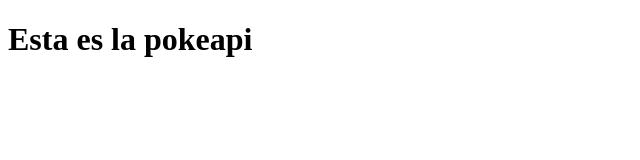
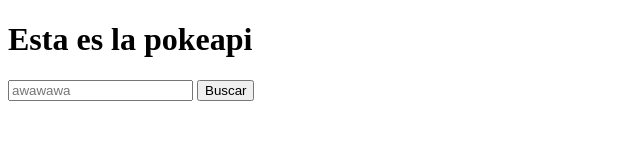
Before and after one commit to cristhianhuanca06-dotcom/pokeapi, a plain HTML site: page index.html in a window 1280 px wide. Shown: the whole page, without its empty margins (0-640 px from the left). Drawn offline with Linux system fonts and the light colour scheme.

Commit message:
Se modifico y configuro el index.html

```diff
--- a/index.html
+++ b/index.html
@@ -7,5 +7,15 @@
 </head>
 <body>
     <h1>Esta es la pokeapi</h1>
+    <div class="Buscador">
+        <input type="text" id="inputNombre" placeholder="awawawa">
+        <button>Buscar</button>
+    </div>
+
+    <div id="resultado">
+
+    </div>
+
+    <script src="app.js"></script>
 </body>
 </html>
```
